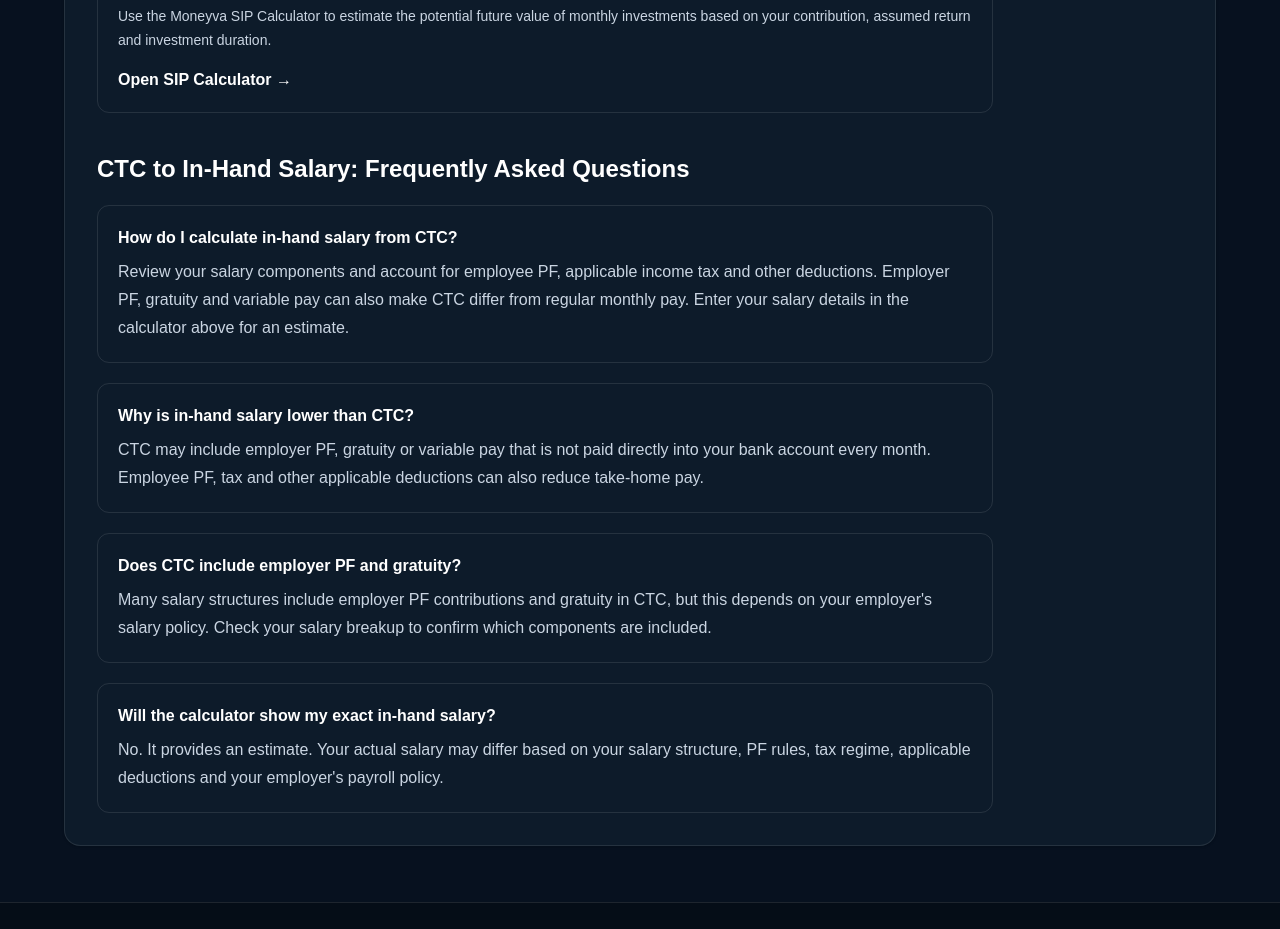
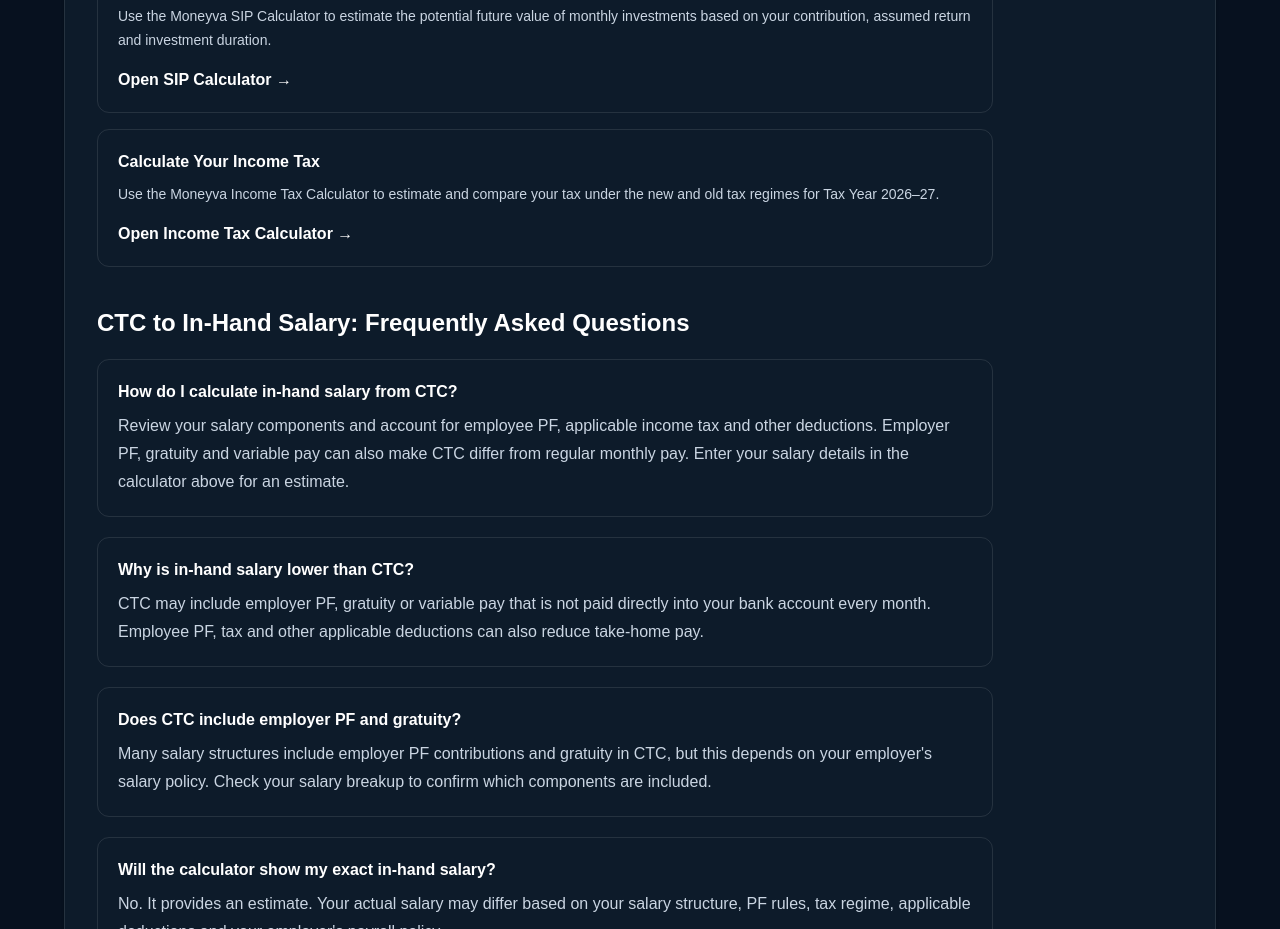
Before and after one commit to Raghawendrasinha/moneyva, a Next.js app: page /ctc-calculator in a window 1280 px wide. Shown: the part 3500-4429 px from the top of the page. Built offline with nearby package versions, Linux system fonts and the light colour scheme; no server answers; the database is empty.

Commit message:
seo: add income tax calculator internal link

```diff
--- a/app/ctc-calculator/page.tsx
+++ b/app/ctc-calculator/page.tsx
@@ -1719,6 +1719,29 @@ export default function CTCCalculator() {
                 </Link>
               </div>
 
+              <div className="mt-4 rounded-xl border border-slate-200 p-5 dark:border-white/10">
+                <h3 className="font-bold text-slate-900 dark:text-white">
+                  {language === "hi"
+                    ? "अपना इनकम टैक्स कैलकुलेट करें"
+                    : "Calculate Your Income Tax"}
+                </h3>
+
+                <p className="mt-2 text-sm leading-6 text-slate-600 dark:text-slate-300">
+                  {language === "hi"
+                    ? "नई और पुरानी टैक्स व्यवस्था के तहत अपने अनुमानित इनकम टैक्स की तुलना करने के लिए Moneyva Income Tax Calculator का उपयोग करें।"
+                    : "Use the Moneyva Income Tax Calculator to estimate and compare your tax under the new and old tax regimes for Tax Year 2026–27."}
+                </p>
+
+                <Link
+                  href="/income-tax-calculator"
+                  className="mt-4 inline-flex font-semibold text-blue-600 hover:underline dark:text-blue-400"
+                >
+                  {language === "hi"
+                    ? "Income Tax Calculator देखें →"
+                    : "Open Income Tax Calculator →"}
+                </Link>
+              </div>
+
               {/* CTC CALCULATOR FAQ */}
               <section className="mt-10" aria-labelledby="ctc-faq-heading">
                 <h3
```
